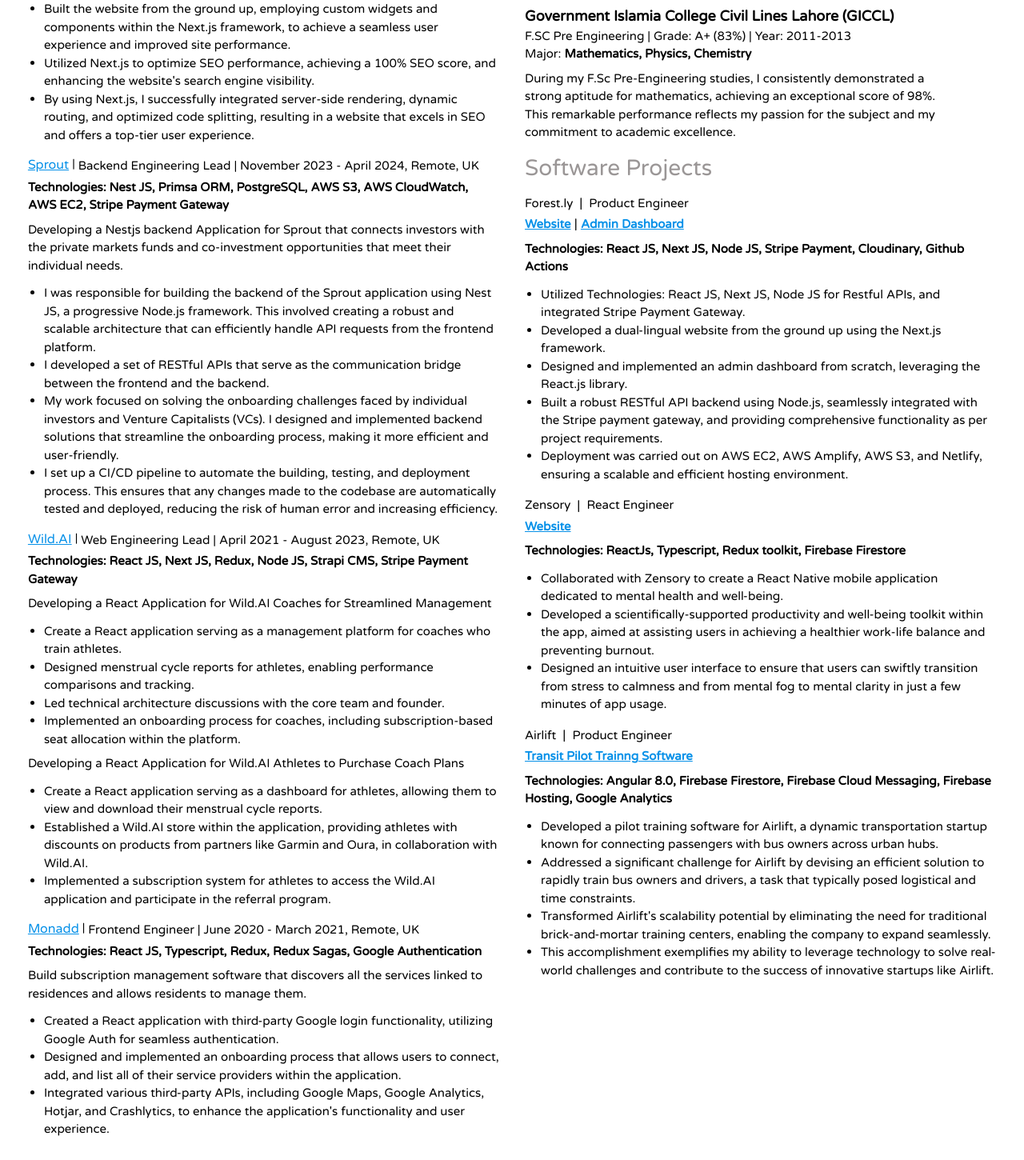
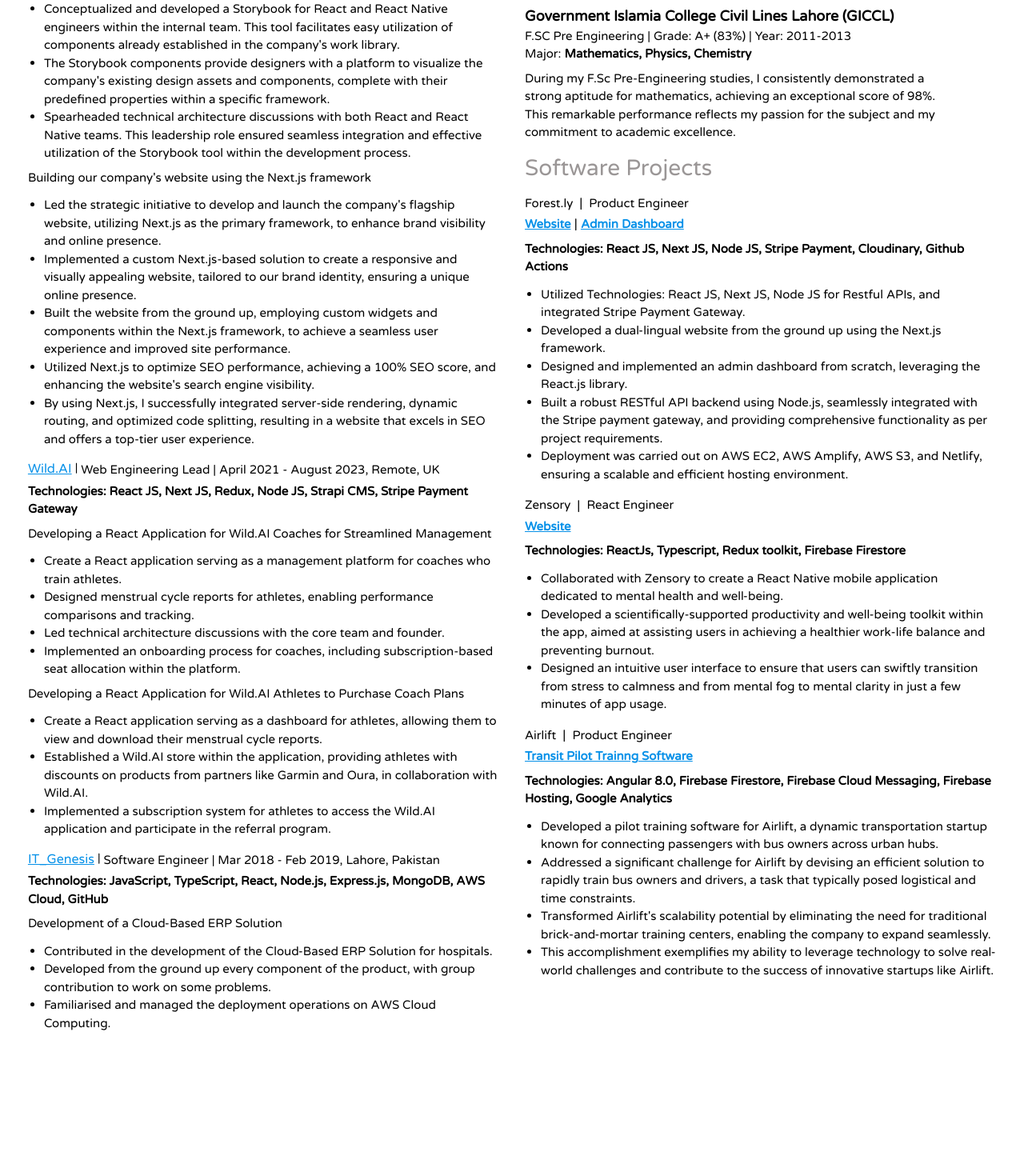
Before and after one commit to hafizmuhammadfarooq786/farooq-cv, a React (Create React App) app: page / in a window 1280 px wide. Shown: the part 692-2142 px from the top of the page at 80% size. After the commit the page ends 2009 px from the top, so only its background shows below. Built offline with nearby package versions, Linux system fonts and the light colour scheme.

Commit message:
updated resume work experience

```diff
--- a/src/details.js
+++ b/src/details.js
@@ -53,8 +53,18 @@
       title:
         'Senior Software Engineer | February 2019 - Present, Lahore, Pakistan',
       stacks:
-        'React JS, React Native, Storybook, Next JS, NestJs, Primsa ORM, TypeORM, Node JS, ExpressJS',
+        'React JS, Next JS, NestJs, Primsa ORM, Node JS, ExpressJS, Storybook, AWS Cloud, Vercel',
       working: [
+        {
+          title:
+            'Developing a Nestjs backend Application for Sprout that connects investors with the private markets funds and co-investment opportunities that meet their individual needs',
+          stories: [
+            `I was responsible for building the backend of the Sprout application using Nest JS, a progressive Node.js framework. This involved creating a robust and scalable architecture that can efficiently handle API requests from the frontend platform.`,
+            `I developed a set of RESTful APIs that serve as the communication bridge between the frontend and the backend.`,
+            `My work focused on solving the onboarding challenges faced by individual investors and Venture Capitalists (VCs). I designed and implemented backend solutions that streamline the onboarding process, making it more efficient and user-friendly.`,
+            `I set up a CI/CD pipeline to automate the building, testing, and deployment process. This ensures that any changes made to the codebase are automatically tested and deployed, reducing the risk of human error and increasing efficiency.`,
+          ],
+        },
         {
           title:
             'Creating a Storybook of React and React Native Components for Engineers',
@@ -72,26 +82,6 @@
             `Built the website from the ground up, employing custom widgets and components within the Next.js framework, to achieve a seamless user experience and improved site performance.`,
             `Utilized Next.js to optimize SEO performance, achieving a 100% SEO score, and enhancing the website's search engine visibility.`,
             `By using Next.js, I successfully integrated server-side rendering, dynamic routing, and optimized code splitting, resulting in a website that excels in SEO and offers a top-tier user experience.`,
-          ],
-        },
-      ],
-    },
-    {
-      company: 'Sprout',
-      website: 'https://www.platform.viasprout.com/',
-      title:
-        'Backend Engineering Lead | November 2023 - April 2024, Remote, UK',
-      stacks:
-        'Nest JS, Primsa ORM, PostgreSQL, AWS S3, AWS CloudWatch, AWS EC2, Stripe Payment Gateway',
-      working: [
-        {
-          title:
-            'Developing a Nestjs backend Application for Sprout that connects investors with the private markets funds and co-investment opportunities that meet their individual needs.',
-          stories: [
-            `I was responsible for building the backend of the Sprout application using Nest JS, a progressive Node.js framework. This involved creating a robust and scalable architecture that can efficiently handle API requests from the frontend platform.`,
-            `I developed a set of RESTful APIs that serve as the communication bridge between the frontend and the backend.`,
-            `My work focused on solving the onboarding challenges faced by individual investors and Venture Capitalists (VCs). I designed and implemented backend solutions that streamline the onboarding process, making it more efficient and user-friendly.`,
-            `I set up a CI/CD pipeline to automate the building, testing, and deployment process. This ensures that any changes made to the codebase are automatically tested and deployed, reducing the risk of human error and increasing efficiency.`,
           ],
         },
       ],
@@ -125,18 +115,18 @@
       ],
     },
     {
-      company: 'Monadd',
-      website: 'https://monadd.io/',
-      title: 'Frontend Engineer | June 2020 - March 2021, Remote, UK',
-      stacks: 'React JS, Typescript, Redux, Redux Sagas, Google Authentication',
+      company: 'IT_Genesis',
+      LinkedIn: 'https://itgenesis.net/',
+      title: 'Software Engineer | Mar 2018 - Feb 2019, Lahore, Pakistan',
+      stacks:
+        'JavaScript, TypeScript, React, Node.js, Express.js, MongoDB, AWS Cloud, GitHub',
       working: [
         {
-          title:
-            'Build subscription management software that discovers all the services linked to residences and allows residents to manage them.',
+          title: 'Development of a Cloud-Based ERP Solution',
           stories: [
-            `Created a React application with third-party Google login functionality, utilizing Google Auth for seamless authentication.`,
-            `Designed and implemented an onboarding process that allows users to connect, add, and list all of their service providers within the application.`,
-            `Integrated various third-party APIs, including Google Maps, Google Analytics, Hotjar, and Crashlytics, to enhance the application's functionality and user experience.`,
+            'Contributed in the development of the Cloud-Based ERP Solution for hospitals.',
+            'Developed from the ground up every component of the product, with group contribution to work on some problems.',
+            'Familiarised and managed the deployment operations on AWS Cloud Computing.',
           ],
         },
       ],
```
